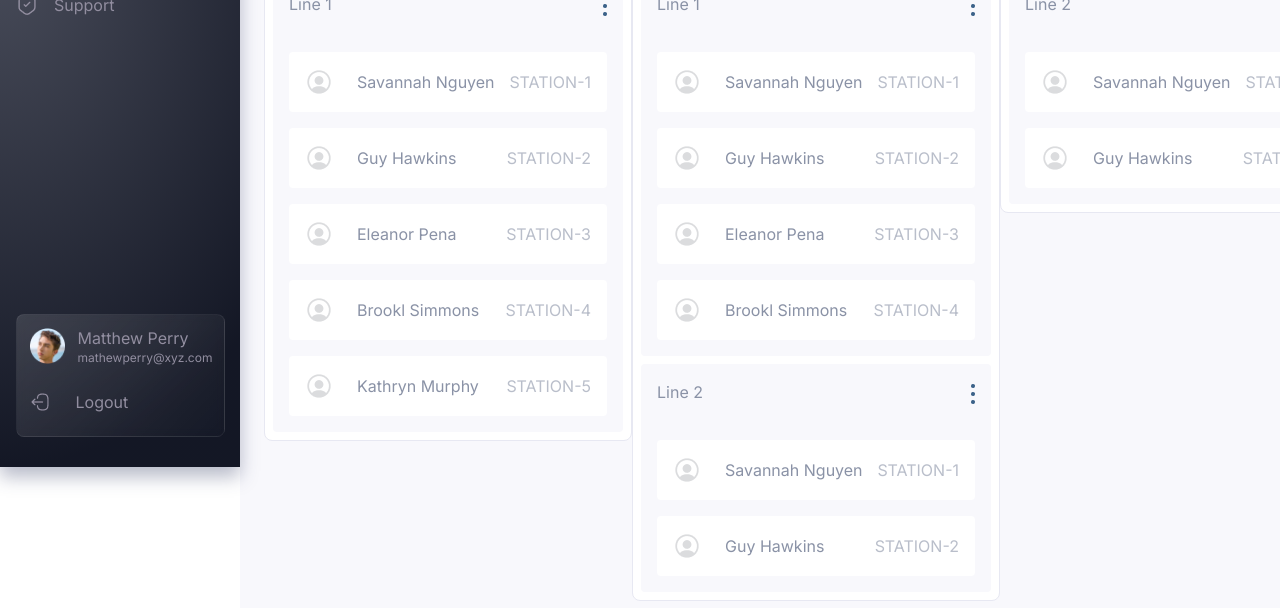
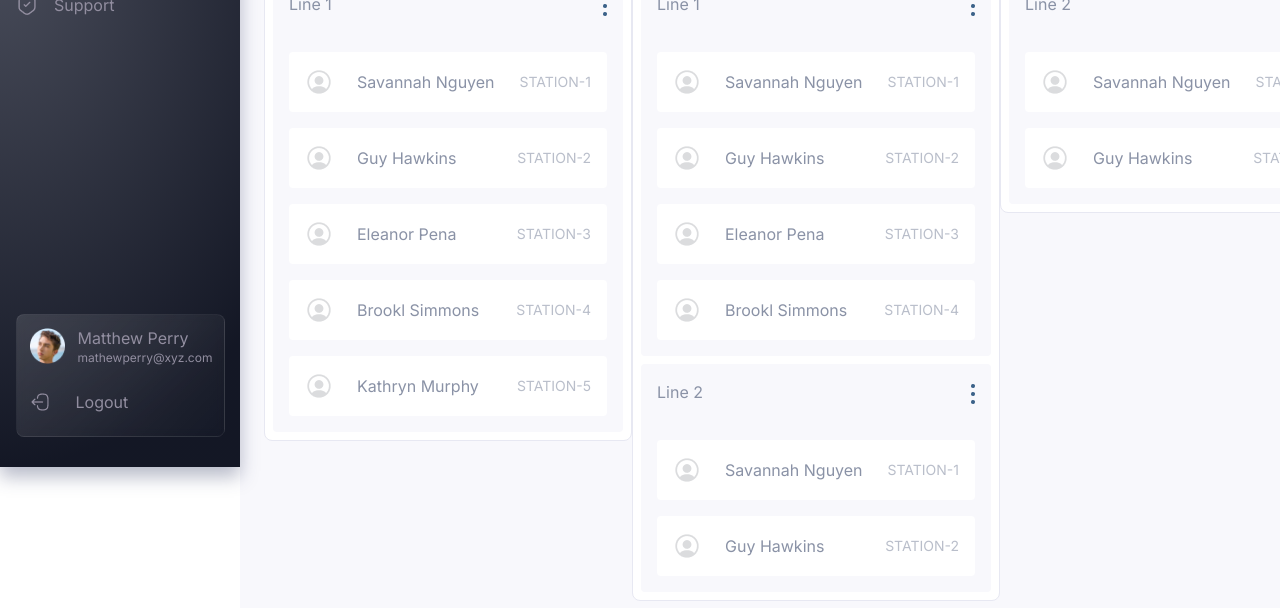
Before and after one commit to AlirezaAdabi/InterviewChallenge-Dashboard, a Next.js app: page /factory/operators in a window 1280 px wide. Shown: the part 333-941 px from the top of the page. Built offline with nearby package versions, Linux system fonts and the light colour scheme.

Commit message:
fix: oprator font size

```diff
--- a/components/Operator/Operator.tsx
+++ b/components/Operator/Operator.tsx
@@ -12,7 +12,7 @@ const Operator = ({ name, station }: Props) => {
         <span className="capitalize text-[#8A92A6]">{name}</span>
       </div>
 
-      <span className="text-[#8A92A6]/60"> STATION-{station}</span>
+      <span className="text-[#8A92A6]/60 text-[14px]"> STATION-{station}</span>
     </div>
   );
 };
```
